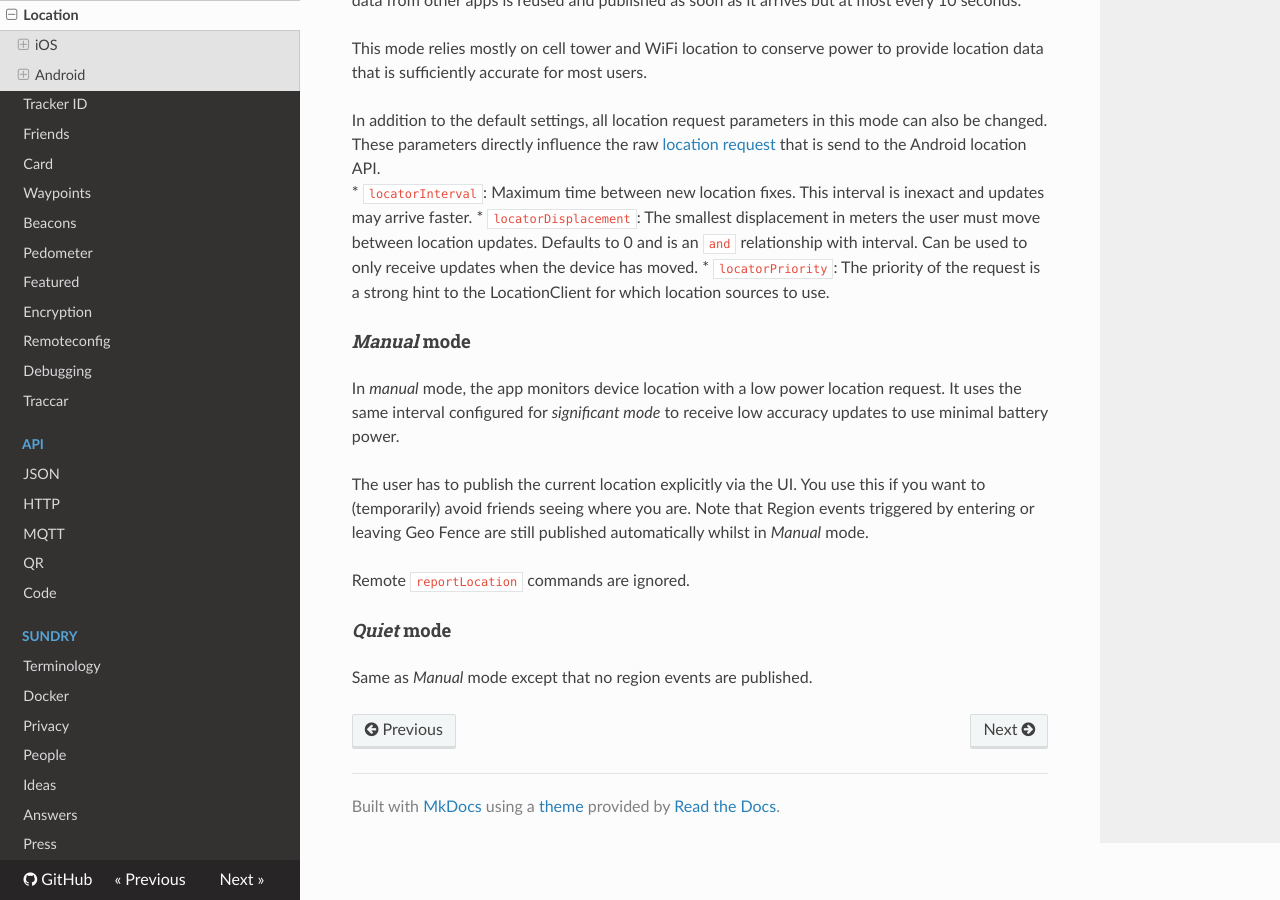
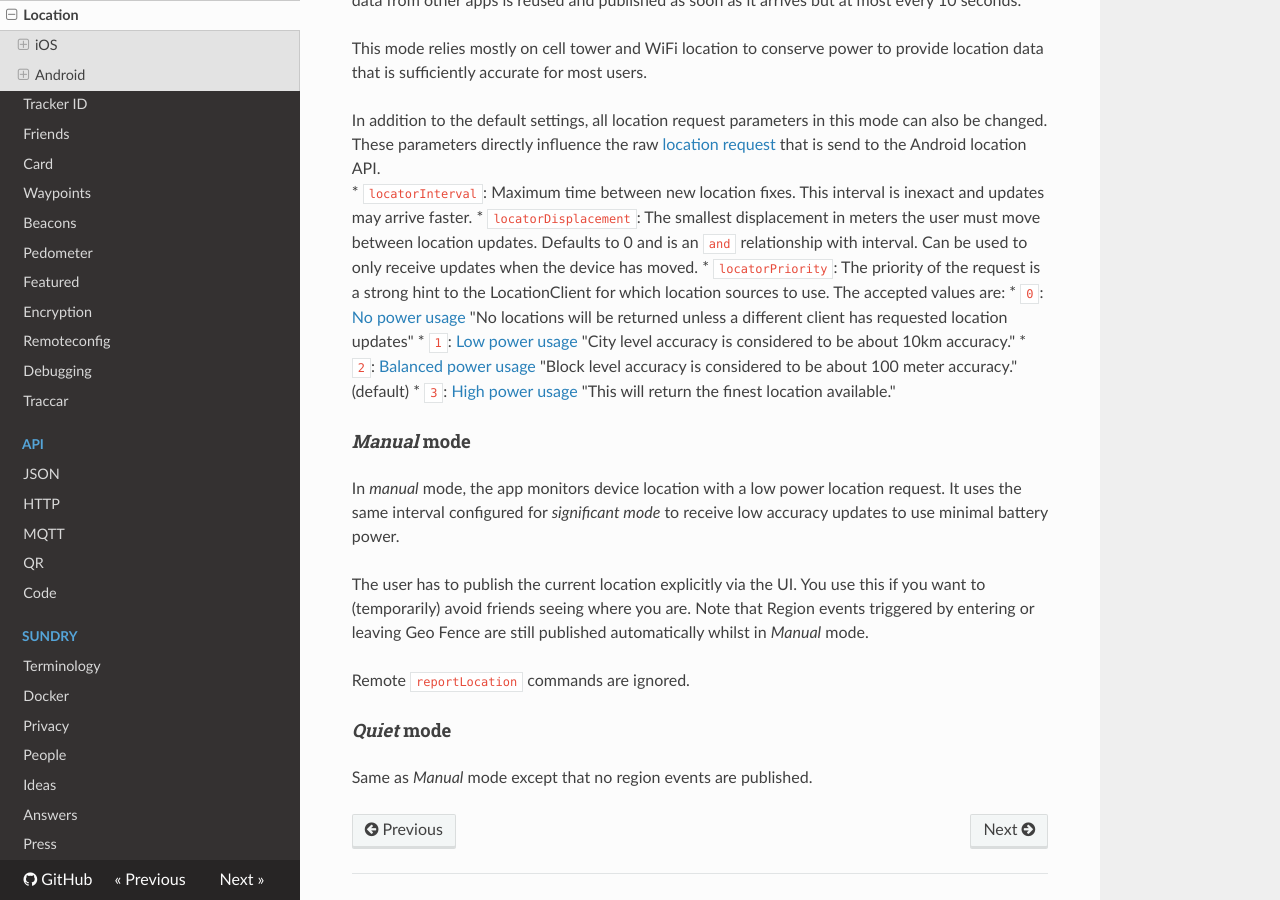
Before and after one commit to owntracks/booklet, an MkDocs documentation site: the page built from docs/features/location.md, in a window 1280 px wide and 900 px high, scrolled down 3314 px. Built offline with MkDocs 1.6.1, drawn with Linux system fonts in a browser that asks for light colours; nearby versions of some CDN libraries; old or Windows-style settings are respelled for this version of MkDocs.

Commit message:
Add details on `locatorPriority` for android
Add details on `locatorPriority` for android, as the constants don't quite map e.g. `2` == `102` for balanced power, but `0` !== `100` for high power, instead `3` == `100` for high power.

```diff
--- a/docs/features/location.md
+++ b/docs/features/location.md
@@ -133,9 +133,11 @@ This mode relies mostly on cell tower and WiFi location to conserve power to pro
 In addition to the default settings, all location request parameters in this mode can also be changed. These parameters directly influence the raw [location request](https://developers.google.com/android/reference/com/google/android/gms/location/LocationRequest) that is send to the Android location API.
 * `locatorInterval`: Maximum time between new location fixes. This interval is inexact and updates may arrive faster.
 * `locatorDisplacement`: The smallest displacement in meters the user must move between location updates. Defaults to 0 and is an `and` relationship with interval. Can be used to only receive updates when the device has moved.
-* `locatorPriority`: The priority of the request is a strong hint to the LocationClient for which location sources to use.
-
-
+* `locatorPriority`: The priority of the request is a strong hint to the LocationClient for which location sources to use. The accepted values are:
+  * `0`: [No power usage](https://developers.google.com/android/reference/com/google/android/gms/location/LocationRequest#public-static-final-int-priority_no_power) "No locations will be returned unless a different client has requested location updates"
+  * `1`: [Low power usage](https://developers.google.com/android/reference/com/google/android/gms/location/LocationRequest#public-static-final-int-priority_low_power) "City level accuracy is considered to be about 10km accuracy."
+  * `2`: [Balanced power usage](https://developers.google.com/android/reference/com/google/android/gms/location/LocationRequest#public-static-final-int-priority_balanced_power_accuracy) "Block level accuracy is considered to be about 100 meter accuracy." (default)
+  * `3`: [High power usage](https://developers.google.com/android/reference/com/google/android/gms/location/LocationRequest#public-static-final-int-priority_high_accuracy) "This will return the finest location available."
 
 #### _Manual_ mode
 
```
